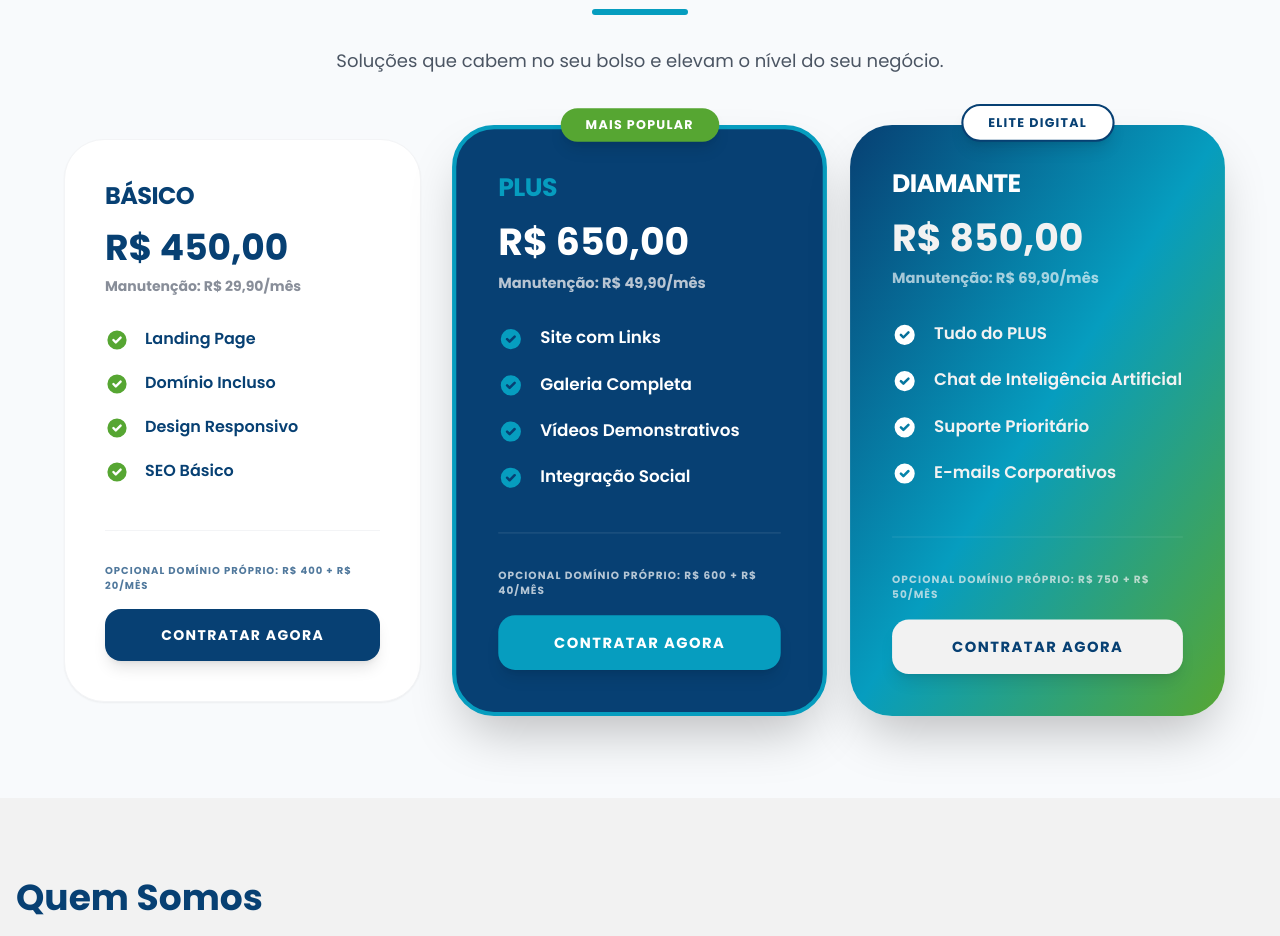
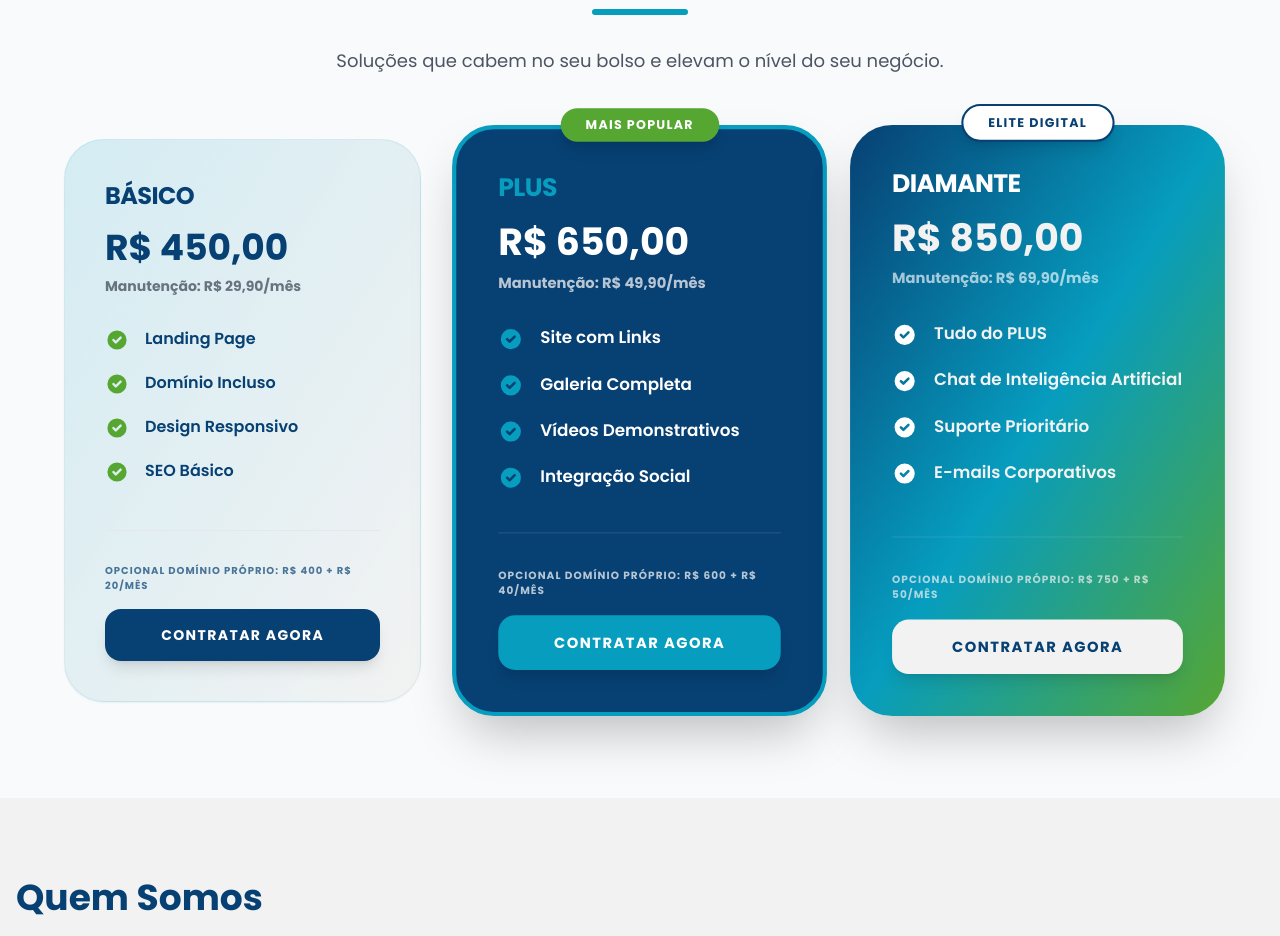
Before and after one commit to marioigor1982/Digital-Br-Tecnologia, a React (Vite) app: page / in a window 1280 px wide. Shown: the part 2280-3216 px from the top of the page. Built offline with nearby package versions, Linux system fonts and the light colour scheme.

Commit message:
feat(Pricing): Improve card styling with gradients
Updates the basic pricing card to use a subtle blue-to-light-gray gradient background, enhancing visual appeal and differentiating it from premium options. Also adjusts text and border colors for better contrast.

```diff
--- a/components/Pricing.tsx
+++ b/components/Pricing.tsx
@@ -78,10 +78,10 @@ const Pricing: React.FC = () => {
               buttonClasses = "bg-secondary text-white hover:bg-white hover:text-primary";
               iconClasses = "text-secondary";
             } else {
-              // Estilo BÁSICO: Branco
-              cardClasses = "bg-white text-primary border border-gray-100 shadow-sm";
+              // Estilo BÁSICO: Degradê Azul Claro com Cinza Claro
+              cardClasses = "bg-gradient-to-br from-[#069DBF]/15 to-[#F2F2F2] text-primary border border-secondary/10 shadow-sm";
               textPrimaryClasses = "text-primary";
-              textSecondaryClasses = "text-gray-500";
+              textSecondaryClasses = "text-gray-600";
               buttonClasses = "bg-primary text-white hover:bg-secondary";
               iconClasses = "text-accentGreen1";
             }
@@ -125,7 +125,7 @@ const Pricing: React.FC = () => {
                   ))}
                 </ul>
 
-                <div className={`mt-auto pt-8 border-t ${plan.isPremium || plan.isPopular ? 'border-white/10' : 'border-gray-100'}`}>
+                <div className={`mt-auto pt-8 border-t ${plan.isPremium || plan.isPopular ? 'border-white/10' : 'border-gray-200'}`}>
                   <p className="text-[10px] font-bold mb-4 uppercase tracking-widest opacity-70">
                     Opcional Domínio Próprio: R$ {plan.customDomainPrice} + R$ {plan.customDomainMaint}/mês
                   </p>
```
